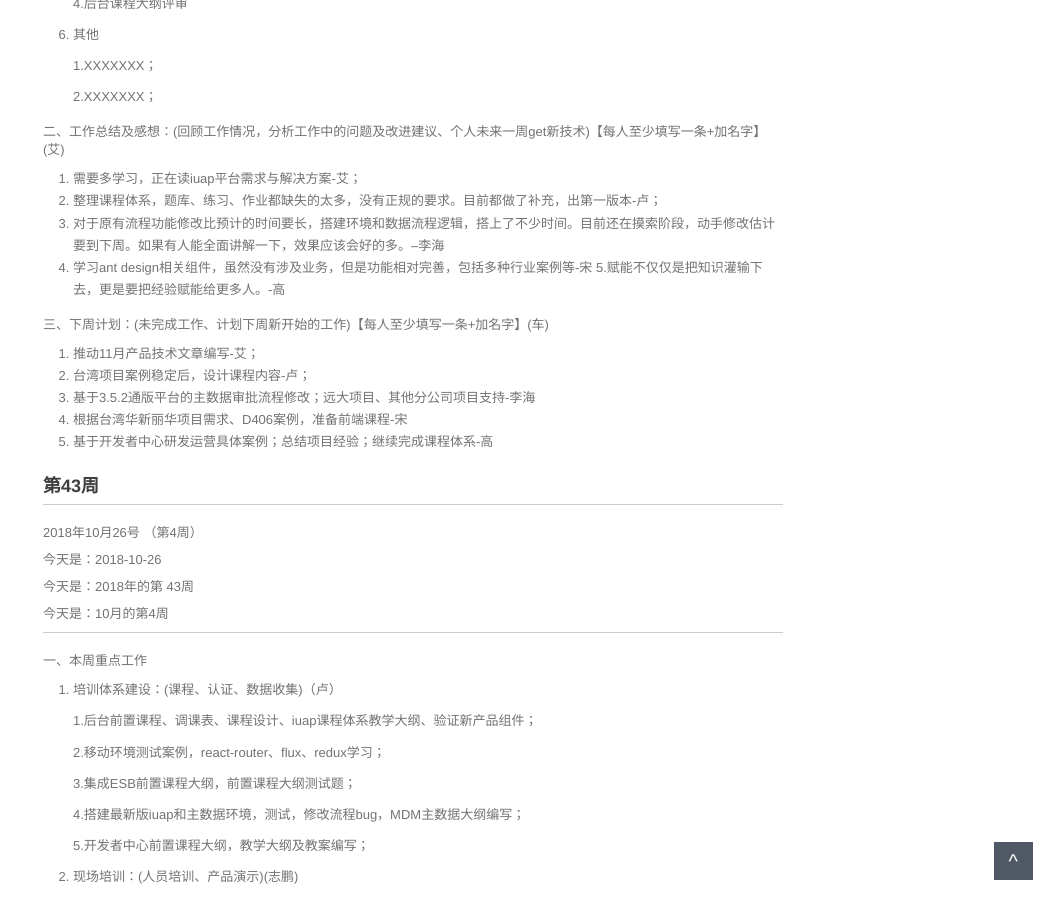
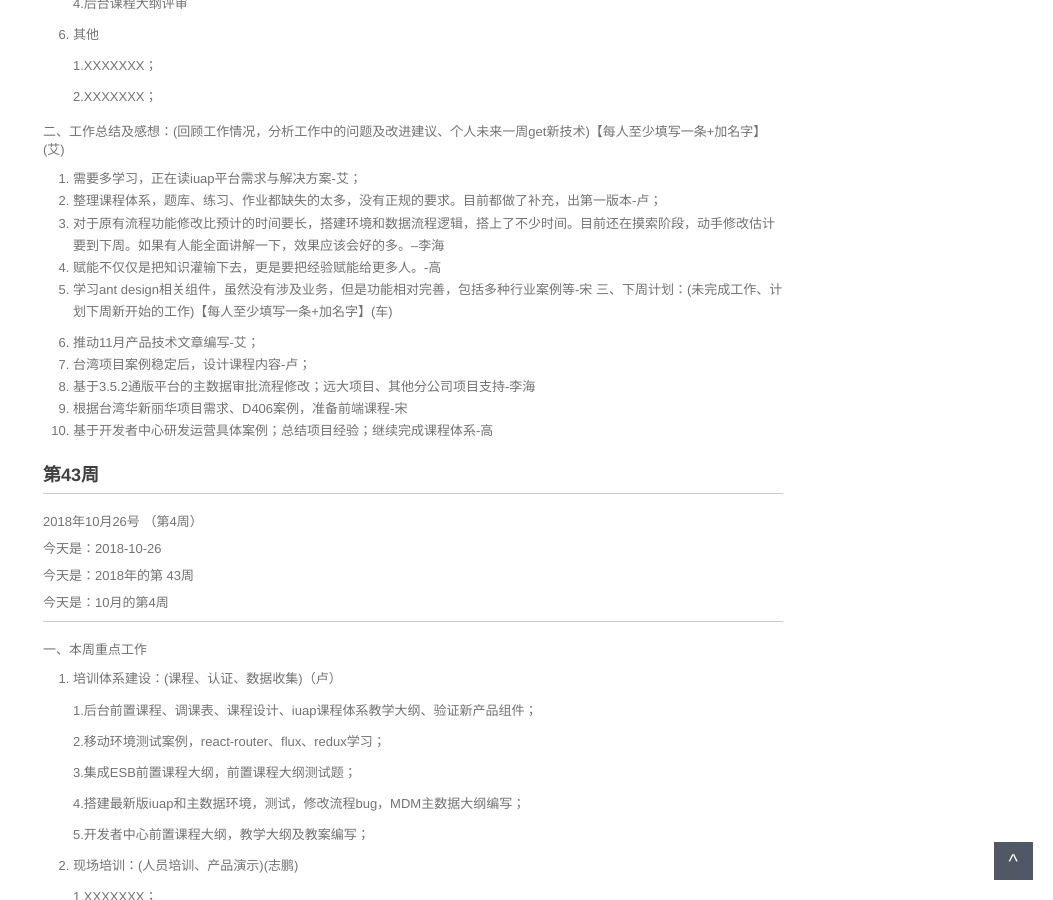
Before and after one commit to walllFlower/blog, a Jekyll site: the page built from _posts/2018-07-17-day_report_cxz.md, in a window 1280 px wide and 900 px high, scrolled down 1165 px. Shown: the whole window, without its empty margins (227-1280 px from the left). Built offline with Jekyll 4.4.1, drawn with Linux system fonts in a browser that asks for light colours; comment, search, counter and statistics services are not loaded.

Commit message:
Update 2018-07-17-day_report_cxz.md

```diff
--- a/_posts/2018-07-17-day_report_cxz.md
+++ b/_posts/2018-07-17-day_report_cxz.md
@@ -79,9 +79,8 @@ categories: 技术运营工作周报
 1. 需要多学习，正在读iuap平台需求与解决方案-艾；
 2. 整理课程体系，题库、练习、作业都缺失的太多，没有正规的要求。目前都做了补充，出第一版本-卢；
 3. 对于原有流程功能修改比预计的时间要长，搭建环境和数据流程逻辑，搭上了不少时间。目前还在摸索阶段，动手修改估计要到下周。如果有人能全面讲解一下，效果应该会好的多。--李海
-4. 学习ant design相关组件，虽然没有涉及业务，但是功能相对完善，包括多种行业案例等-宋
-5.赋能不仅仅是把知识灌输下去，更是要把经验赋能给更多人。-高
-
+4. 赋能不仅仅是把知识灌输下去，更是要把经验赋能给更多人。-高
+5. 学习ant design相关组件，虽然没有涉及业务，但是功能相对完善，包括多种行业案例等-宋
 三、下周计划：(未完成工作、计划下周新开始的工作)【每人至少填写一条+加名字】(车)
 
 1. 推动11月产品技术文章编写-艾；
```
